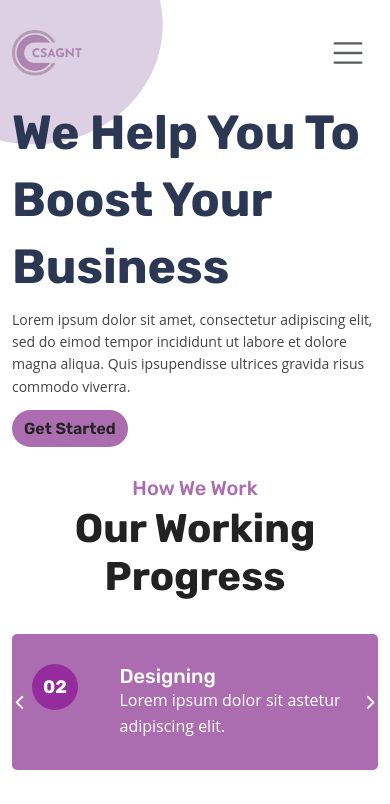
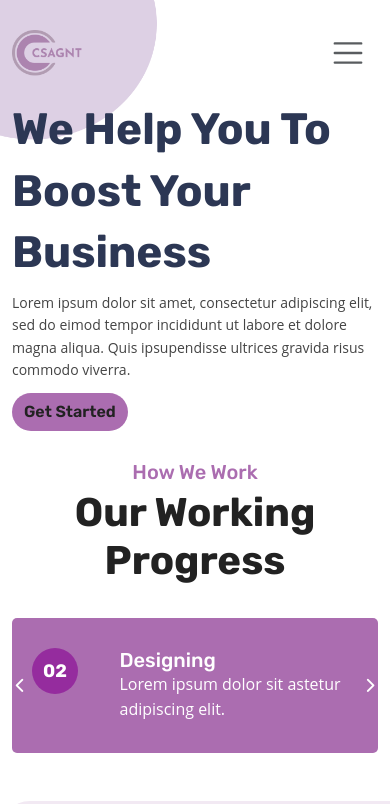
Before and after one commit to rupok678/CSAGNT, a plain HTML site: page index.html in a window 390 px wide. Shown: the top 804 px of the page. Drawn offline with nearby package versions, Linux system fonts and the light colour scheme.

Commit message:
Update responsive.css

```diff
--- a/css/responsive.css
+++ b/css/responsive.css
@@ -42,9 +42,6 @@
     .btn_com h5 {
         font-size: 16px !important;
     }
-    .banner_items h1{
-        font-size: 48px !important;
-    }
 
     header .btn_com {
         margin-left: 197px !important;
@@ -61,6 +58,7 @@
 
     .banner_items h1 {
         padding-bottom: 8px !important;
+        font-size: 44px !important;
     }
 
     .navbar-toggler:hover .banner_part {
```
